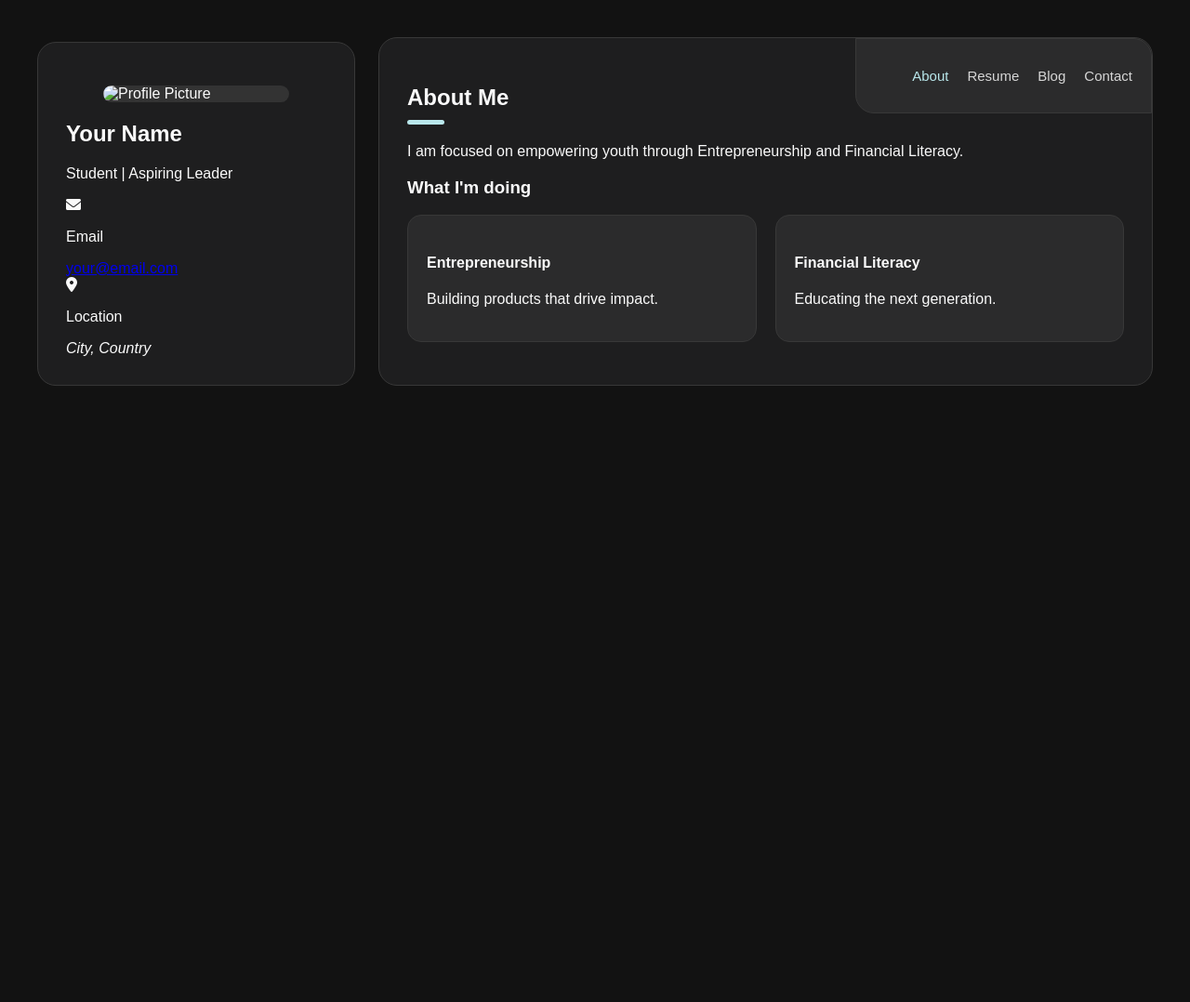
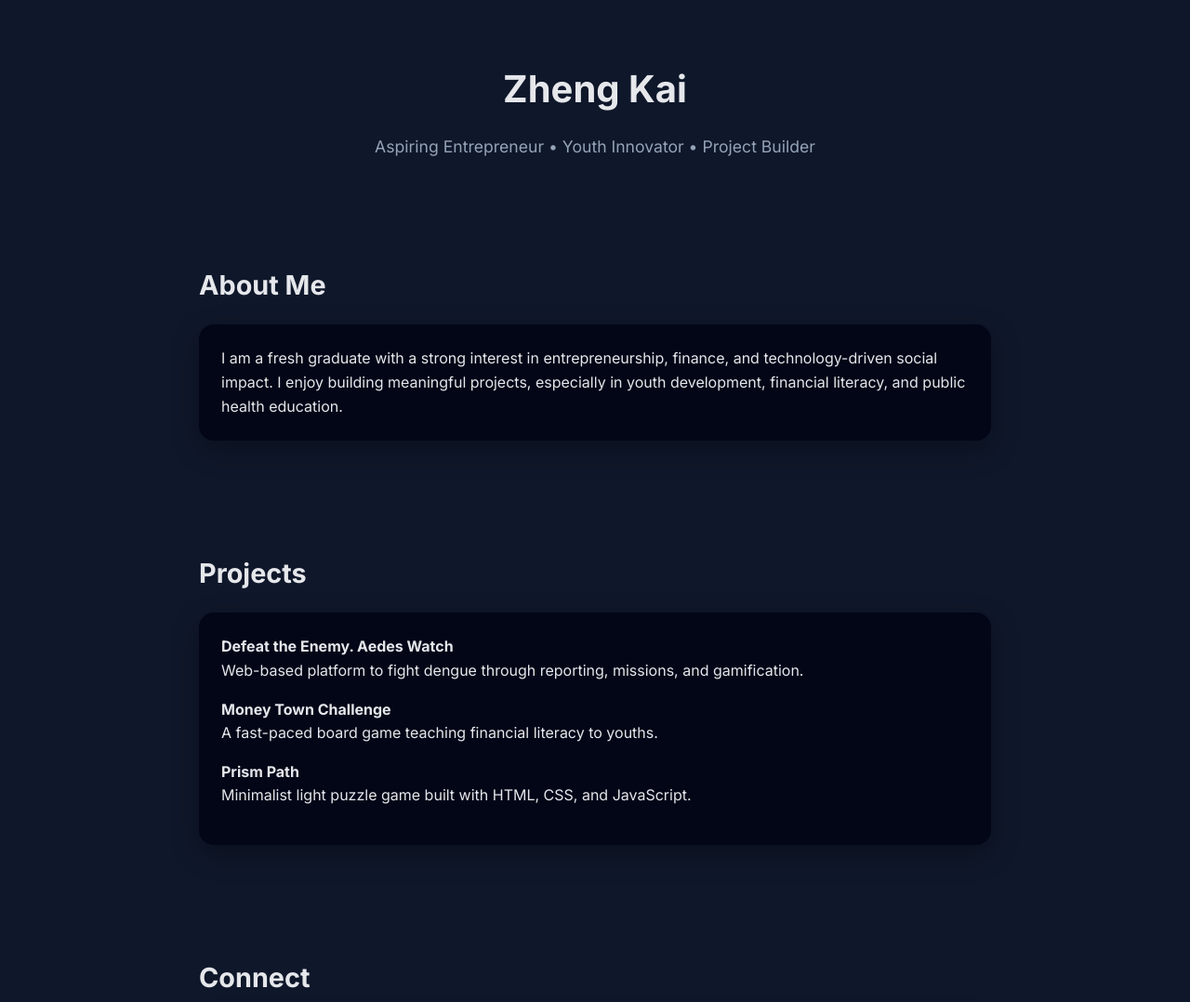
Before and after one commit to lowzhengkai/personal, a plain HTML site: page index.html in a window 1280 px wide. Shown: the top 1078 px of the page at 93% size. Before the commit the page ends 800 px from the top, so only its background shows below. Drawn offline with Linux system fonts and the light colour scheme.

Commit message:
Update index.html

```diff
--- a/index.html
+++ b/index.html
@@ -1,83 +1,109 @@
 <!DOCTYPE html>
 <html lang="en">
 <head>
-    <meta charset="UTF-8">
-    <meta name="viewport" content="width=device-width, initial-scale=1.0">
-    <title>Personal Portfolio</title>
-    <link rel="stylesheet" href="style.css">
-    <link rel="stylesheet" href="https://cdnjs.cloudflare.com/ajax/libs/font-awesome/6.0.0/css/all.min.css">
+  <meta charset="UTF-8" />
+  <meta name="viewport" content="width=device-width, initial-scale=1.0" />
+  <title>Zheng Kai | Personal Website</title>
+  <meta name="description" content="Zheng Kai. Aspiring entrepreneur, youth innovator, and project builder." />
+  <link href="https://fonts.googleapis.com/css2?family=Inter:wght@300;400;600;700&display=swap" rel="stylesheet">
+  <style>
+    * { box-sizing: border-box; margin: 0; padding: 0; }
+    body {
+      font-family: 'Inter', sans-serif;
+      background: #0f172a;
+      color: #e5e7eb;
+      line-height: 1.6;
+    }
+    header {
+      padding: 4rem 1.5rem;
+      text-align: center;
+    }
+    header h1 {
+      font-size: 2.5rem;
+      font-weight: 700;
+    }
+    header p {
+      margin-top: 1rem;
+      font-size: 1.1rem;
+      color: #94a3b8;
+    }
+    section {
+      max-width: 900px;
+      margin: auto;
+      padding: 3rem 1.5rem;
+    }
+    h2 {
+      font-size: 1.8rem;
+      margin-bottom: 1.2rem;
+    }
+    .card {
+      background: #020617;
+      border-radius: 16px;
+      padding: 1.5rem;
+      margin-bottom: 1.5rem;
+      box-shadow: 0 10px 30px rgba(0,0,0,0.3);
+    }
+    .projects ul {
+      list-style: none;
+    }
+    .projects li {
+      margin-bottom: 1rem;
+    }
+    footer {
+      text-align: center;
+      padding: 2rem 1.5rem;
+      font-size: 0.9rem;
+      color: #64748b;
+    }
+    a {
+      color: #38bdf8;
+      text-decoration: none;
+    }
+    a:hover { text-decoration: underline; }
+  </style>
 </head>
 <body>
 
-    <div class="main-content">
-        <aside class="sidebar">
-            <div class="sidebar-info">
-                <figure class="avatar-box">
-                    <img src="Linkedin Banner (3).jpg" alt="Profile Picture" width="80">
-                </figure>
-                <div class="info-content">
-                    <h1 class="name">Your Name</h1>
-                    <p class="title">Student | Aspiring Leader</p>
-                </div>
-            </div>
+  <header>
+    <h1>Zheng Kai</h1>
+    <p>Aspiring Entrepreneur • Youth Innovator • Project Builder</p>
+  </header>
 
-            <div class="sidebar-more-info">
-                <div class="contact-list">
-                    <div class="contact-item">
-                        <div class="icon-box"><i class="fa-solid fa-envelope"></i></div>
-                        <div class="contact-info">
-                            <p class="contact-title">Email</p>
-                            <a href="mailto:your@email.com" class="contact-link">your@email.com</a>
-                        </div>
-                    </div>
-                    <div class="contact-item">
-                        <div class="icon-box"><i class="fa-solid fa-location-dot"></i></div>
-                        <div class="contact-info">
-                            <p class="contact-title">Location</p>
-                            <address>City, Country</address>
-                        </div>
-                    </div>
-                </div>
-            </div>
-        </aside>
+  <section class="about">
+    <h2>About Me</h2>
+    <div class="card">
+      <p>
+        I am a fresh graduate with a strong interest in entrepreneurship, finance, and technology-driven social impact.
+        I enjoy building meaningful projects, especially in youth development, financial literacy, and public health education.
+      </p>
+    </div>
+  </section>
 
-        <div class="content-container">
-            <nav class="navbar">
-                <ul class="navbar-list">
-                    <li class="navbar-item"><a href="index.html" class="navbar-link active">About</a></li>
-                    <li class="navbar-item"><a href="resume.html" class="navbar-link">Resume</a></li>
-                    <li class="navbar-item"><a href="blog.html" class="navbar-link">Blog</a></li>
-                    <li class="navbar-item"><a href="contact.html" class="navbar-link">Contact</a></li>
-                </ul>
-            </nav>
+  <section class="projects">
+    <h2>Projects</h2>
+    <div class="card">
+      <ul>
+        <li><strong>Defeat the Enemy. Aedes Watch</strong><br/>Web-based platform to fight dengue through reporting, missions, and gamification.</li>
+        <li><strong>Money Town Challenge</strong><br/>A fast-paced board game teaching financial literacy to youths.</li>
+        <li><strong>Prism Path</strong><br/>Minimalist light puzzle game built with HTML, CSS, and JavaScript.</li>
+      </ul>
+    </div>
+  </section>
 
-            <article class="about active">
-                <header>
-                    <h2 class="h2 article-title">About Me</h2>
-                </header>
-                <section class="about-text">
-                    <p>I am focused on empowering youth through Entrepreneurship and Financial Literacy.</p>
-                </section>
+  <section class="contact">
+    <h2>Connect</h2>
+    <div class="card">
+      <p>
+        LinkedIn. <a href="#">Add your link</a><br/>
+        Instagram. <a href="#">@kaizen_29</a><br/>
+        Email. <a href="#">your@email.com</a>
+      </p>
+    </div>
+  </section>
 
-                <section class="service">
-                    <h3 class="h3 service-title">What I'm doing</h3>
-                    <ul class="service-list">
-                        <li class="service-item">
-                            <div class="service-content-box">
-                                <h4 class="h4 service-item-title">Entrepreneurship</h4>
-                                <p class="service-item-text">Building products that drive impact.</p>
-                            </div>
-                        </li>
-                        <li class="service-item">
-                            <div class="service-content-box">
-                                <h4 class="h4 service-item-title">Financial Literacy</h4>
-                                <p class="service-item-text">Educating the next generation.</p>
-                            </div>
-                        </li>
-                    </ul>
-                </section>
-            </article>
-        </div>
-    </div>
+  <footer>
+    © 2026 Zheng Kai. Built with HTML & CSS.
+  </footer>
+
 </body>
 </html>
```
